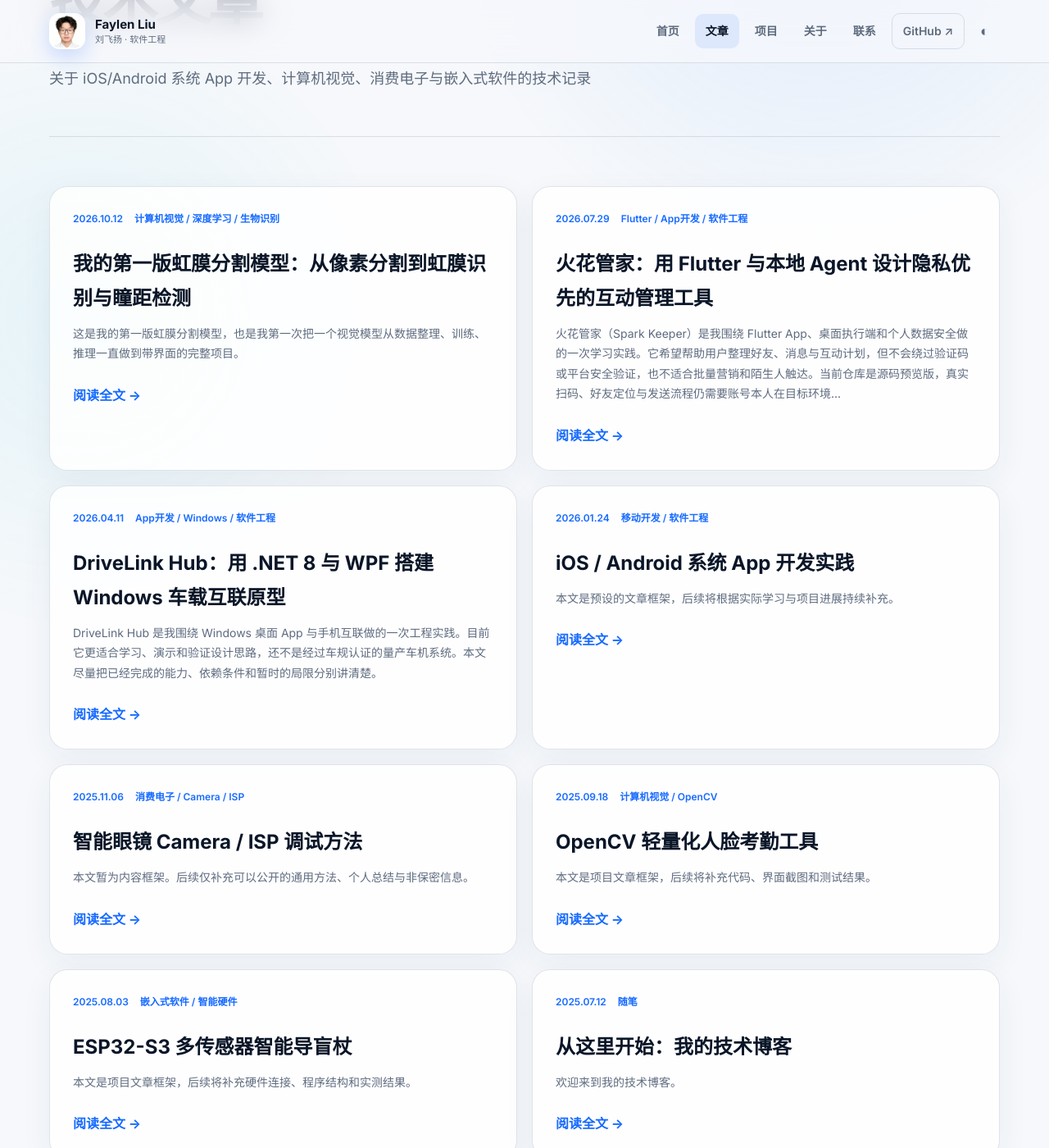
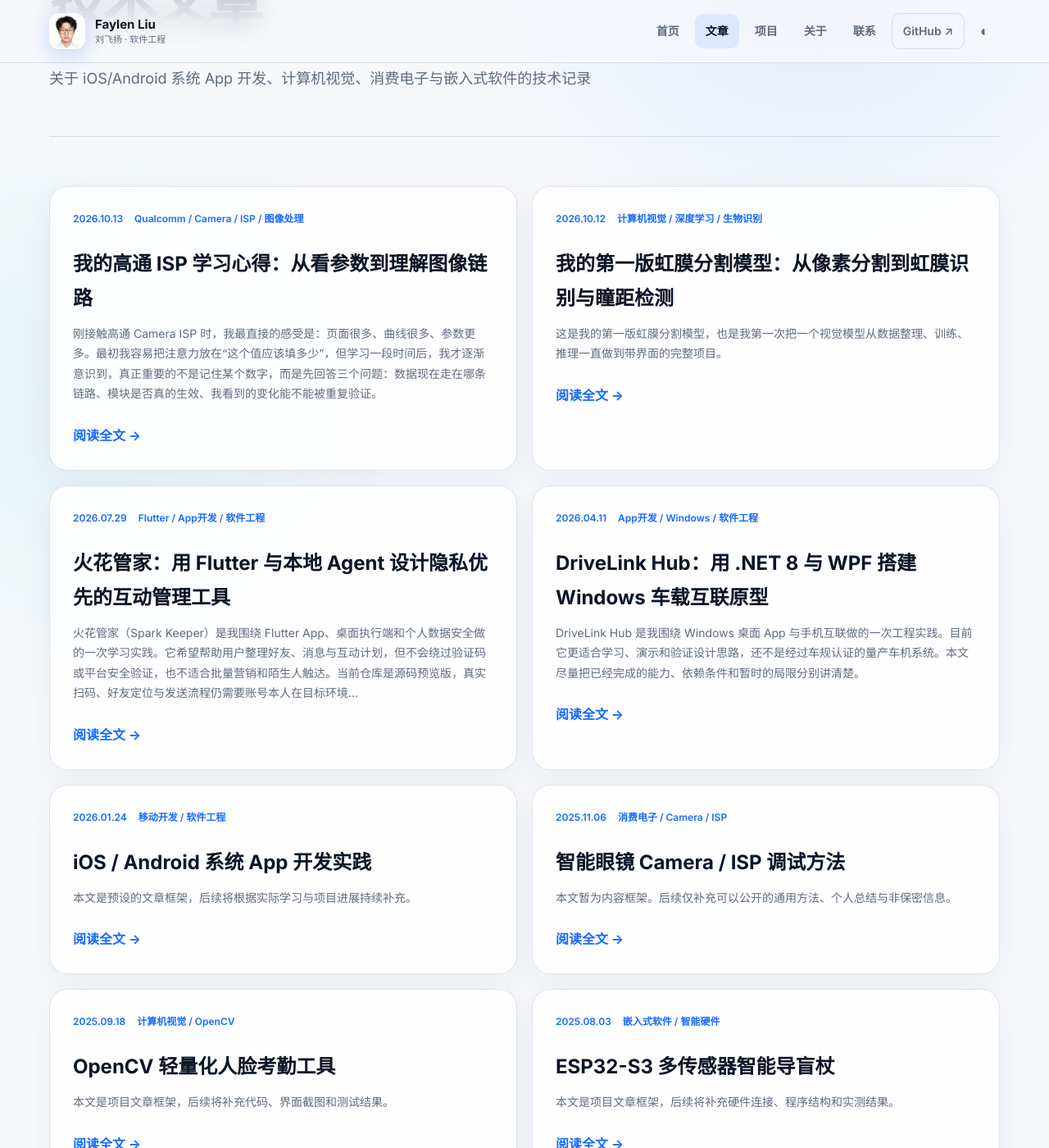
Before and after one commit to sheeplhy/sheeplhy.github.io, a Jekyll site: the page built from blog.md, in a window 1280 px wide and 1400 px high, scrolled down 273 px. Shown: the whole window at 82% size. Built offline with Jekyll 4.4.1, drawn with Linux system fonts in a browser that asks for light colours; some of the changed lines change nothing that is shown.

Commit message:
Add Qualcomm ISP learning article

```diff
--- a/_data/profile.yml
+++ b/_data/profile.yml
@@ -33,10 +33,10 @@
     tag: AI / OpenCV
     text: 汇总虹膜识别训练与人脸检测项目中的数据处理、模型评估和工程实现。
     link: /posts/iris-recognition-pipeline/
-  - name: ESP32-S3 智能导盲杖
-    tag: Embedded
-    text: 融合视觉、惯性、超声波、GPS 与语音模块，完成多传感器辅助原型。
-    link: /posts/esp32-s3-smart-cane/
+  - name: 高通 ISP 学习与调试
+    tag: Camera / ISP
+    text: 从图像链路出发，记录 Chromatix 工具、色彩、Tone Mapping、降噪和时域融合的学习方法。
+    link: /posts/qualcomm-isp-learning-notes/
 
 experience:
   - company: 雷鸟创新（深圳）有限公司
--- /dev/null
+++ b/_posts/2026-10-13-qualcomm-isp-learning-notes.md
@@ -0,0 +1,117 @@
+---
+layout: post
+title: "我的高通 ISP 学习心得：从看参数到理解图像链路"
+description: "从 CHI-CDK、Chromatix 和 IFE/BPS/IPE 入手，记录我学习色彩、Tone Mapping、降噪与时域融合时建立起来的调试方法。"
+date: 2026-10-13 09:30:00 +0800
+categories: [Qualcomm, Camera, ISP, 图像处理]
+permalink: /posts/qualcomm-isp-learning-notes/
+---
+
+刚接触高通 Camera ISP 时，我最直接的感受是：页面很多、曲线很多、参数更多。最初我容易把注意力放在“这个值应该填多少”，但学习一段时间后，我才逐渐意识到，真正重要的不是记住某个数字，而是先回答三个问题：**数据现在走在哪条链路、模块是否真的生效、我看到的变化能不能被重复验证。**
+
+这篇文章不是调参手册，也不提供可直接用于量产的参数。它只是我从 CHI-CDK 环境、Chromatix 界面和一些基础模块开始学习后，对图像链路与调试方法的阶段性总结。
+
+<div class="learning-note"><strong>阅读与版权说明：</strong>文中的 Qualcomm / Chromatix 工具界面为我的个人学习过程截图，仅用于非商业技术交流。截图已避开项目名称、内部路径、专有文件和真实项目调参数据；画面中的默认、旁路、零值或单位矩阵也不是生产参数建议。原创示意图由我依据公开通用概念重新绘制，不是 Qualcomm 官方架构图。</div>
+
+## 先建立链路，而不是先背模块
+
+我把第一阶段的学习目标定为“能说清一帧图像大致经过哪里”。在我的简化理解中，Sensor 输出 Bayer RAW 后，实时预览与录像主要经过 IFE；拍照和离线高质量 RAW 处理会涉及 BPS；到了 RGB / YUV 域后，IPE 继续承担降噪、时域处理和输出优化等任务。
+
+<figure>
+  <img src="{{ '/assets/images/qualcomm-learning/isp-pipeline-overview.svg' | relative_url }}" alt="Sensor RAW 到 IFE、BPS、IPE 与输出的个人学习示意图">
+  <figcaption>原创示意图：我用来记忆 IFE、BPS、IPE 分工的简化版本，不代表官方完整架构。</figcaption>
+</figure>
+
+这张图让我改掉了一个早期误区：IFE 和 BPS 中即使出现同名模块，也不能简单理解为“复制同一份参数就结束”。实时预览与离线拍照的处理目标、位深、精度、模块顺序和触发条件可能不同，同一套标定素材可以复用思路，但结果仍需要分别生成和验证。
+
+## 我从默认界面学到的第一课：看到不等于生效
+
+学习 GTM（Global Tone Mapping）时，我第一次比较直观地理解了输入亮度与输出亮度的映射关系。曲线抬高，通常意味着对应亮度区间被提亮；曲线压低，则可能是在压制该区间。但这只是概念层面的理解，不能脱离位宽、归一化方式和前后级模块直接下结论。
+
+<figure>
+  <img src="{{ '/assets/images/qualcomm-learning/gtm-learning-screen.png' | relative_url }}" alt="Chromatix GTM 学习界面中的默认映射曲线">
+  <figcaption>个人学习界面截图：用于理解 GTM 输入—输出映射。界面与商标版权归相应权利人所有，图中状态不构成调参建议。</figcaption>
+</figure>
+
+我还遇到过“拖动曲线但画面几乎没变化”的情况。后来排查才发现，不能只盯着曲线本身，还要检查模块是否启用、当前 Trigger 是否命中、输入 Metadata 是否有效，以及上游或下游是否抵消了变化。这个过程让我形成了一条很实用的原则：**先证明链路有效，再讨论参数好坏。**
+
+## 色彩链路：从白平衡到 Demosaic，再到 CC
+
+色彩部分是我最容易混淆、也最有收获的一段。我的理解逐渐形成了这样的顺序：
+
+1. 黑电平先建立可靠的零点；
+2. 白平衡利用中性参考修正 R、G、B 通道响应差异；
+3. Demosaic 将 Bayer 采样重建为完整 RGB，同时处理边缘方向与伪色；
+4. Color Correction 再通过 3×3 矩阵完成颜色空间的线性校正。
+
+学习白平衡时，灰卡帮我建立了一个很清晰的直觉：中性区域在扣除黑电平后，RGB 响应应尽量接近；增益的目的不是“让画面更好看”，而是先消除光源和传感器响应带来的通道偏差。
+
+<figure>
+  <img src="{{ '/assets/images/qualcomm-learning/cc-learning-screen.png' | relative_url }}" alt="Chromatix Color Correction 学习界面中的单位矩阵">
+  <figcaption>个人学习界面截图：单位矩阵适合帮助理解“输入原样通过”的基线含义，真实 CCM 应基于色卡数据生成并验证。</figcaption>
+</figure>
+
+CC 页面里的单位矩阵给我提供了一个很好用的基线：它不是“正确答案”，而是便于理解矩阵方向、输入输出关系和旁路效果的起点。真正的 CCM 需要色卡、光源条件和测量数据支撑，而不是凭观感随意猜九个数字。
+
+## Tone Mapping：不是单纯提亮，而是重新分配层次
+
+GTM 处理全局明暗关系，BLTM 更强调局部层次。刚开始我会把 Tone Mapping 简单理解成“拉亮暗部”，后来才意识到，如果只追求亮，黑位会发灰、高光会失去层次，局部对比也可能变得不自然。
+
+我现在更倾向于观察几个具体问题：暗部是否能看清但仍保留黑位、人物脸部是否自然、窗外高光是否过早压平、亮暗交界是否出现光晕。曲线需要单调和平滑，每一次修改都要配合固定场景与 ROI 对比。
+
+## ANR 与 TF：先判断运动，再讨论降噪强度
+
+学习 ANR 时，我开始把噪声问题拆成亮度与色度、高频与低频、中心与边缘，而不是只问“降噪开多大”。LNR 的空间补偿让我意识到，镜头中心和边缘的噪声与细节表现并不完全一致；CNR 的颜色分类和肤色保护则提醒我，降噪还会影响色彩边界与人像质感。
+
+<figure>
+  <img src="{{ '/assets/images/qualcomm-learning/anr-learning-screen.png' | relative_url }}" alt="Chromatix ANR 设置与标定学习界面">
+  <figcaption>个人学习界面截图：用于辨认 ANR 的设置、标定与高级调试入口；不展示项目标定文件与量产参数。</figcaption>
+</figure>
+
+TF（Temporal Filter）让我进一步理解，时域降噪的前提不是“多融合上一帧就会更干净”，而是先正确判断静止与运动。静止区域可以更多利用历史帧降低随机噪声；运动区域如果仍然过度融合，就容易出现拖影、重影和细节黏连。
+
+<figure>
+  <img src="{{ '/assets/images/qualcomm-learning/tf-learning-screen.png' | relative_url }}" alt="Chromatix TF Base Functions 学习界面中的阈值图">
+  <figcaption>个人学习界面截图：用于理解 TF 的阈值与运动判定结构。图中零值/默认状态没有调参参考意义。</figcaption>
+</figure>
+
+这也改变了我的排查顺序：我会先看运动判断是否可靠，再观察融合强度；先看是否产生 Ghosting，再追求更干净的静态画面。对于多 Pass 处理，我会从更低频、更稳定的路径开始理解，再逐步进入细节更多的路径，避免同时调整太多变量。
+
+## 我如何把学习过程变得可验证
+
+参数页面很容易给人一种“多试几个值总会变好”的错觉。为了避免靠感觉试错，我给自己固定了一个简单闭环：
+
+<figure>
+  <img src="{{ '/assets/images/qualcomm-learning/tuning-loop.svg' | relative_url }}" alt="确认输入、保存基线、单变量修改、观察 ROI、记录与复验的调试闭环">
+  <figcaption>原创示意图：我的单变量调试闭环。它比记忆某组参数更重要。</figcaption>
+</figure>
+
+- **确认输入与触发：** 检查图像格式、Metadata、Trigger、模块启用状态和数据路径。
+- **保存基线：** 先保存默认或当前稳定结果，保证随时可以回退。
+- **一次只改一个变量：** 小步修改，避免多个参数互相掩盖。
+- **固定 ROI 与场景：** 同时观察纹理、噪声、边缘、肤色、运动和高动态区域。
+- **记录失败：** 不只保存“好看的结果”，也记录无效修改、反例和恢复方法。
+- **换场景复验：** 单一画面有效不代表普适，需要在亮暗、色温、运动和不同增益条件下复核。
+
+我越来越认同：标定和调试是两件相关但不同的事。标定强调标准素材、测量与工具生成；调试强调结合真实场景做取舍。没有可靠标定，调试容易在错误基线上补偿；只有标定而不做场景验证，也无法保证最终体验。
+
+## 目前的不足与下一步
+
+我现在对 IFE、BPS、IPE 的分工，以及 BLS、WB、Demosaic、CC、GTM、BLTM、LCAC、ANR、TF 等模块已经形成了初步框架，但距离真正熟练还有很长的路。尤其是复杂 Trigger、模块联动、不同路径的一致性，以及如何把主观画质问题转化为客观指标，仍需要更多标准场景、实验记录和工程实践。
+
+下一步我会继续补充三类内容：
+
+1. 用统一样张建立可复现的 ROI 对比方法；
+2. 把常见伪影与可能的链路位置做成排查表；
+3. 在不涉及项目保密数据的前提下，整理更多“现象—假设—实验—结论”的学习案例。
+
+对我来说，这段学习最大的变化不是记住了多少模块名称，而是开始习惯先理解数据流，再提出假设，用最小修改验证它，最后留下可以复现的记录。我的理解仍在迭代，也欢迎基于公开资料进行理性交流与指正。
+
+---
+
+## 版权、商标与保密说明
+
+- 本文为个人学习心得，不是 Qualcomm 官方文档、培训材料或产品调试指南，也不代表 Qualcomm 或任何雇主、客户、合作方的观点与背书。
+- Qualcomm、Snapdragon、CHI / CDK、Chromatix 等名称、商标、软件界面及相关著作权归各自权利人所有。界面截图仅用于说明个人学习过程与功能结构，限非商业技术交流，请勿脱离本文单独转载。
+- 本文不复制官方手册正文，不提供受限软件、专有 XML、项目文件、内部路径、客户信息、真实量产参数或其他保密材料；文中概念和示意不得直接作为量产配置依据。
+- 原创示意图可在注明作者与本文链接的前提下用于非商业引用；如相关权利人认为某张界面图不宜展示，可通过网站联系方式提出，我会及时核查、替换或删除。
--- a/assets/css/style.scss
+++ b/assets/css/style.scss
@@ -177,6 +177,11 @@
 .prose code { padding: 2px 6px; border-radius: 6px; background: var(--accent-soft); font-size: .9em; }
 .prose pre { overflow-x: auto; margin: 28px 0; padding: 22px; border: 1px solid var(--line); border-radius: 16px; background: #07111f; color: #d8ebff; }
 .prose pre code { padding: 0; background: none; color: inherit; }
+.prose figure { margin: 36px 0; }
+.prose figure img { display: block; width: 100%; border: 1px solid var(--line); border-radius: 18px; background: #fff; box-shadow: 0 18px 50px rgba(7, 17, 31, .08); }
+.prose figcaption { margin-top: 11px; color: var(--muted); font-size: 12px; line-height: 1.65; text-align: center; }
+.prose .learning-note { margin: 28px 0; padding: 20px 22px; border: 1px solid color-mix(in srgb, var(--accent) 28%, var(--line)); border-radius: 16px; background: color-mix(in srgb, var(--accent-soft) 72%, transparent); }
+.prose .learning-note strong { color: var(--text); }
 .blog-index { display: grid; grid-template-columns: repeat(2, 1fr); gap: 18px; padding-block: 60px 110px; }
 .blog-card { padding: 28px; }
 .blog-card-meta { display: flex; gap: 14px; color: var(--accent); }
--- a/projects.md
+++ b/projects.md
@@ -57,13 +57,13 @@
 
 ---
 
-## ESP32-S3 智能导盲杖
+## 高通 ISP 学习与调试实践
 
-基于 ESP32-S3-CAM 集成摄像头、MPU6050、超声波、GPS 和离线语音模块，实现跌倒检测、障碍物分级预警、路线偏离提醒与多模态反馈。
+从 CHI-CDK 与 Chromatix 工具入手，逐步建立 IFE、BPS、IPE 图像链路认知，并围绕白平衡、色彩校正、Tone Mapping、降噪和时域融合整理可复现的学习方法。
 
-**关键词：** ESP32-S3、嵌入式、计算机视觉、传感器融合、I2C
+**关键词：** Qualcomm、Camera、ISP、Chromatix、图像质量、调试方法
 
-[阅读技术文章：ESP32-S3 多传感器嵌入式实践 →]({{ '/posts/esp32-s3-smart-cane/' | relative_url }})
+[阅读技术文章：我的高通 ISP 学习心得 →]({{ '/posts/qualcomm-isp-learning-notes/' | relative_url }})
 
 ---
 
```
Also changed, not shown: assets/images/qualcomm-learning/anr-learning-screen.png (added), assets/images/qualcomm-learning/cc-learning-screen.png (added), assets/images/qualcomm-learning/gtm-learning-screen.png (added), assets/images/qualcomm-learning/isp-pipeline-overview.svg (added), assets/images/qualcomm-learning/tf-learning-screen.png (added), assets/images/qualcomm-learning/tuning-loop.svg (added).
